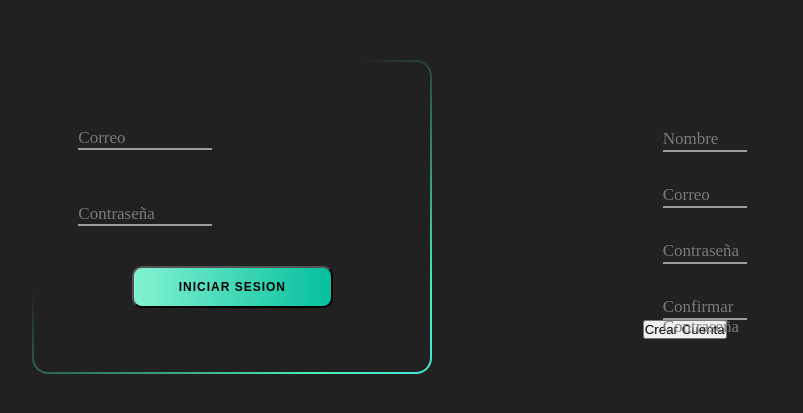
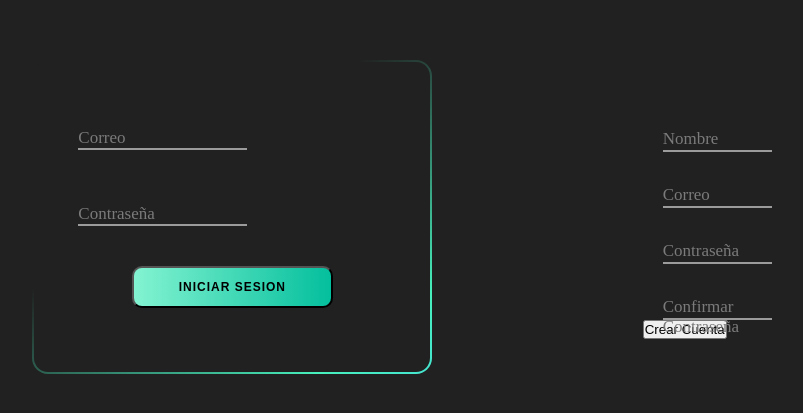
Before and after one commit to SENASOFT-DESARROLLO-LIBRE/Front-End-SenaSoft-Quindio, a React (Create React App) app: page / in a window 1280 px wide. Shown: the part 183-596 px from the top of the page, without its empty margins (178-981 px from the left). Built offline with nearby package versions, Linux system fonts and the light colour scheme.

Commit message:
Carga de archivos json.M.I

```diff
--- a/src/Components/Pages/Home/Home.jsx
+++ b/src/Components/Pages/Home/Home.jsx
@@ -28,22 +28,35 @@ export const Home = () => {
 
 
 
+    const loadFile = () => {
+      if (jsonFile) {
+        // console.log(jsonFile);
+        const reader = new FileReader();
 
-    const loadFile = () =>{
+        reader.onload = (e) => {
+          // console.log(e.target.result);
+          const contentFile = e.target.result;
+          // console.log(contentFile);
 
-        if (jsonFile) {
-              console.log(jsonFile);
-        const reader = new FileReader();
-            render.onload = (e) =>{
-                console.log(e.target.result);
-                const contentFile = e.target.result;
-                console.log(contentFile);
-            };
-            reader.readAsText(jsonFile)
-         }else{
-            console.log("no file found");
-         }
+          // Aquí puedes hacer lo que necesites con el contenido del archivo JSON
+          // Por ejemplo, puedes analizar el contenido JSON si es necesario
+          try {
+            const jsonData = JSON.parse(contentFile);
+            console.log(jsonData);
+            setGrafo(jsonData)
 
+            // Ahora jsonData contiene el objeto JavaScript correspondiente al archivo JSON
+            // Puedes almacenarlo en tu estado o realizar otras acciones con él.
+          } catch (error) {
+            console.error("Error al analizar el archivo JSON:", error);
+          }
+        };
+
+        reader.readAsText(jsonFile);
+      } else {
+        console.log("No se encontró ningún archivo.");
+      }
+    };
 
 
         // if (jsonFile) {
@@ -58,7 +71,7 @@ export const Home = () => {
         //  }else{
         //     console.log("no file found");
         //  }
-    }
+
 
     return (
     <div id='mainHome'>
--- a/src/index.css
+++ b/src/index.css
@@ -101,7 +101,7 @@
 .form__group {
   position: relative;
   padding: 20px 20px 0;
-  width: 50%;
+  width: 60%;
   max-width: 90%;
 }
 
@@ -130,7 +130,7 @@
 
 .form__label {
   position: absolute;
-  top: 30%;
+  top: 15%;
   display: block;
   transition: 0.2s;
   font-size: 17px;
@@ -146,7 +146,7 @@
 
 .form__field:focus ~ .form__label {
   position: absolute;
-  top: 20%;
+  top: 15%;
   display: block;
   transition: 0.2s;
   font-size: 17px;
```
